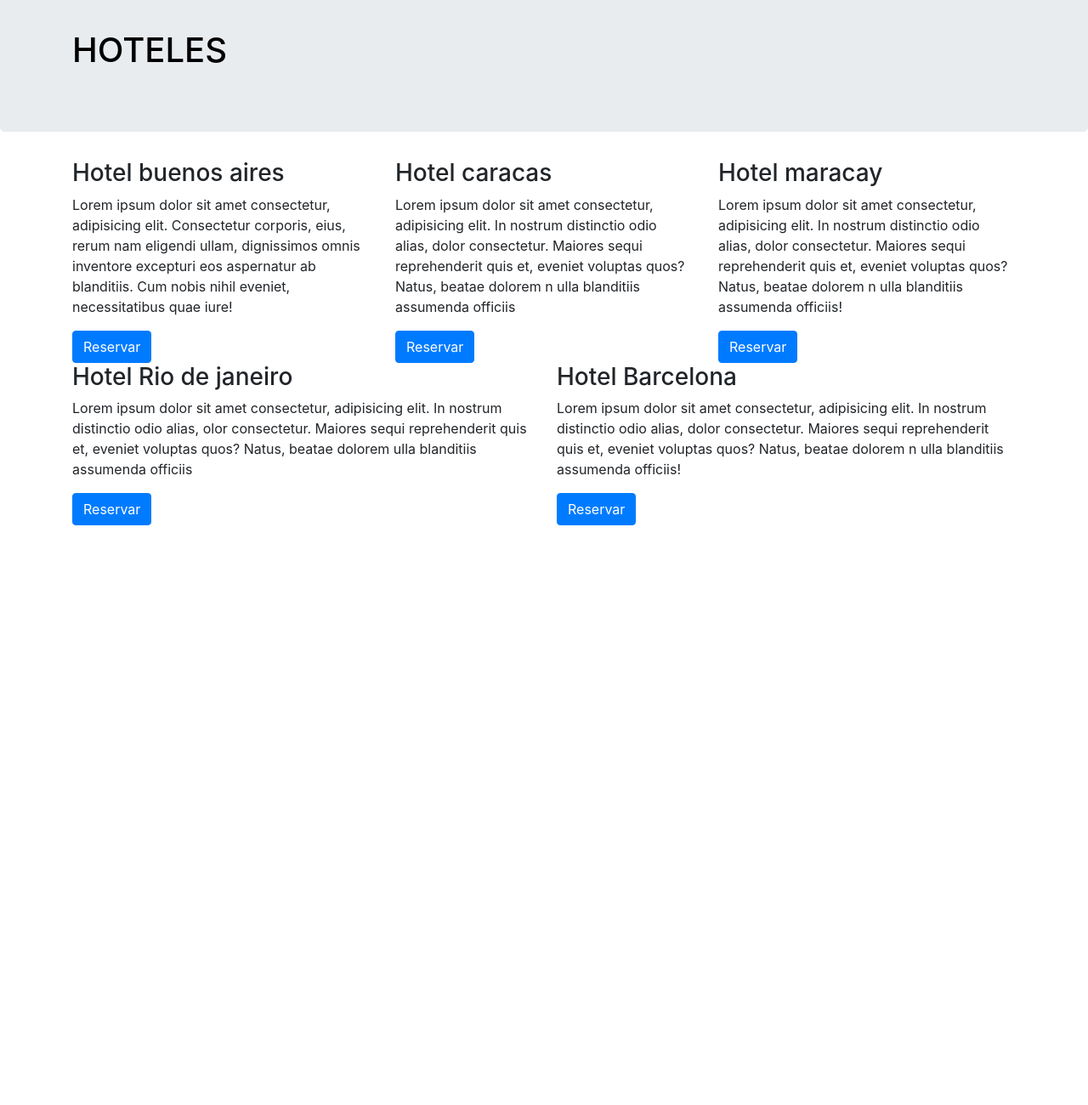
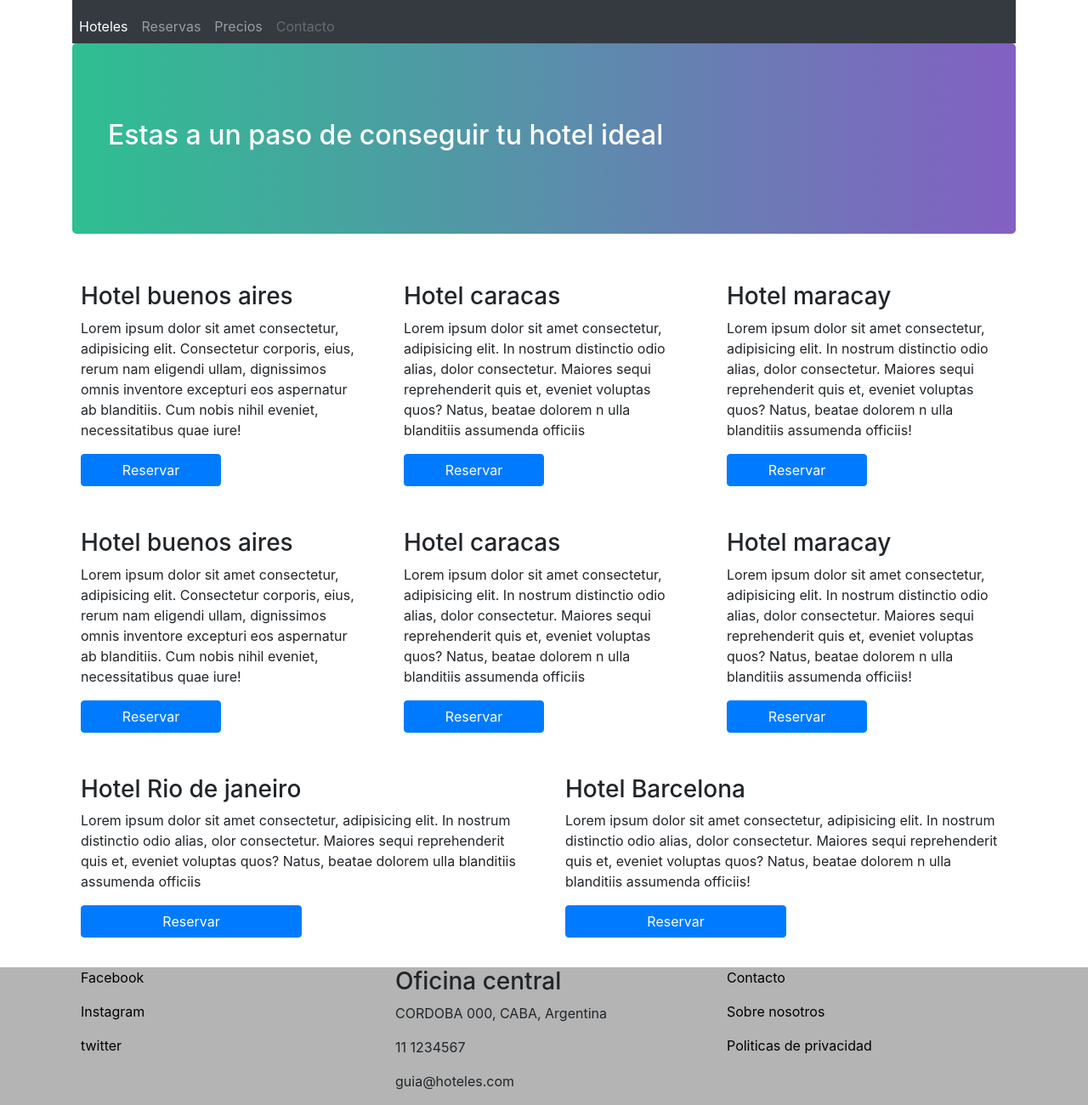
Before and after one commit to Ahlerdam/Bootstrap-Proyect, a website: page index.html in a window 1280 px wide. Shown: the part 29-1329 px from the top of the page at 85% size. Before the commit the page ends 800 px from the top, so only its background shows below. Drawn offline with nearby package versions, Linux system fonts and the light colour scheme.

Commit message:
Barra de navegacion y estilos css

```diff
--- a/css/main.css
+++ b/css/main.css
@@ -1,14 +1,34 @@
+
 .jumbotron {
-    background-color: rgb(4, 173, 252)53, 238, 238);
-    color: black;
-};
+    background: #8360c3;  /* fallback for old browsers */
+    background: -webkit-linear-gradient(to right, #2ebf91, #8360c3);  /* Chrome 10-25, Safari 5.1-6 */
+    background: linear-gradient(to right, #2ebf91, #8360c3); /* W3C, IE 10+/ Edge, Firefox 16+, Chrome 26+, Opera 12+, Safari 7+ */
+    color: white;
+}
 
-.card-hotel {
+.navconfig .listnav .enlace{
+    color: white;
+}
+.col{
     padding: 10px 10px;
     margin: 15px 15px 15px 15px;
-    background-color: blue;
-};
+}
 
 .btn{
-    width: 100%;
-};
+    width: 50%;
+}
+
+footer{
+    background-color: rgb(180, 180, 180);
+    margin-top: 10px;
+}
+
+.footer-enlaces p a{
+    color:rgb(0, 0, 0);
+    padding: 10px;
+    margin-top: 10px;
+}
+
+.footer-enlaces p a:hover{
+    color: white;
+}
--- a/index.html
+++ b/index.html
@@ -9,10 +9,71 @@
         <title>Guia hotelera</title>
     </head>
     <body>
-        <div class="jumbotron ">
-            <h1 class="container">HOTELES</h1>
+        <!-- #region -->
+        <div class="container">
+            <nav class="navbar=fixed navbar-expand-lg navbar-dark bg-dark">
+                    <a class="navbar-brand" href="#">Guia Hoteles</a>
+                    <button class="navbar-toggler" type="button" data-toggle="collapse" data-target="#navbarNav" aria-controls="navbarNav" aria-expanded="false" aria-label="Toggle navigation">
+                        <span class="navbar-toggler-icon"></span>
+                    </button>
+                    <div class="collapse navbar-collapse" id="navbarNav">
+                        <ul class="navbar-nav">
+                            <li class="nav-item active">
+                                <a class="nav-link" href="#">Hoteles <span class="sr-only">(current)</span></a>
+                            </li>
+                            <li class="nav-item">
+                                <a class="nav-link" href="#">Reservas</a>
+                            </li>
+                            <li class="nav-item">
+                                <a class="nav-link" href="#">Precios</a>
+                            </li>
+                            <li class="nav-item">
+                                <a class="nav-link disabled" href="#" tabindex="-1" aria-disabled="true">Contacto</a>
+                            </li>
+                        </ul>
+                    </div>
+            </nav>
         </div>
-            <div class="container">
+        <!-- #endregion -->
+        <!-- inicio encabezado -->
+        <div class="container">
+            <div class="jumbotron ">
+                <div class="row">
+                    <div class="col">
+                        <h2>Estas a un paso de conseguir tu hotel ideal</h2>
+                    </div>
+                </div>
+            </div>
+        </div>
+        <!-- final encabezado -->
+        <div class="container">
+                <div class="row">
+                        <div class="col card-hotel">
+                            <h3>Hotel buenos aires</h3>
+                            <p>
+                            Lorem ipsum dolor sit amet consectetur, adipisicing elit. Consectetur corporis, eius, rerum nam eligendi ullam,                         dignissimos omnis inventore excepturi eos aspernatur ab blanditiis. Cum nobis nihil eveniet,
+                            necessitatibus quae iure!
+                            </p>
+                            <button class="btn btn-primary">Reservar</button>
+                        </div>
+                        <div class="col card-hotel">
+                            <h3>Hotel caracas</h3>
+                            <p>
+                            Lorem ipsum dolor sit amet consectetur, adipisicing elit. In nostrum distinctio odio alias,                        dolor consectetur. Maiores sequi reprehenderit quis et, eveniet voluptas quos? Natus, beatae dolorem n
+                            ulla blanditiis assumenda officiis
+                            </p>
+                            <button class="btn btn-primary">Reservar</button>
+                        </div>
+                        <div class="col card-hotel">
+                            <h3>Hotel maracay</h3>
+                            <p>
+                            Lorem ipsum dolor sit amet consectetur, adipisicing elit. In nostrum distinctio odio alias,
+                            dolor consectetur. Maiores sequi reprehenderit quis et, eveniet voluptas quos? Natus, beatae dolorem n
+                            ulla blanditiis assumenda officiis!
+                            </p>
+                            <button class="btn btn-primary">Reservar</button>
+                        </div>
+                    </div>
                 <div class="row">
                     <div class="col card-hotel">
                         <h3>Hotel buenos aires</h3>
@@ -60,11 +121,46 @@
                     </div>
                 </div>
             </div>
+        <footer>
+            <div class="container">
+                <div class="row">
+                    <div class="col-sm-4 footer-enlaces">
+                            <p>
+                                <a href="#">Facebook</a>
+                            </p>
+                            <p>
+                                <a href="#">Instagram</a>
+                            </p>
+                            <p>
+                                <a href="#">twitter</a>
+                            </p>
+                    </div>
+                    <div class="col-sm-4 footer-enlaces">
+                        <address>
+                            <h3>Oficina central</h3>
+                            <p>CORDOBA 000, CABA, Argentina</p>
+                            <p>11 1234567</p>
+                            <p>guia@hoteles.com</p>
+                        </address>
+                    </div>
+                    <div class="col-sm-4">
+                        <div class="footer-enlaces">
+                            <p>
+                                <a href="#">Contacto</a>
+                            </p>
+                            <p>
+                                <a href="#">Sobre nosotros</a>
+                            </p>
+                            <p>
+                                <a href="#">Politicas de privacidad</a>
+                            </p>
+                        </div>
+                    </div>
+                </div>
+            </div>
+        </footer>
 <!-- first jquery, second popper-->
         <script src="/node_modules/jquery/dist/jquery.min.js"></script>
         <script src="/node_modules/popper/index.js"></script>
     </body>
-    <footer>
-
-    </footer>
 </html>
```
